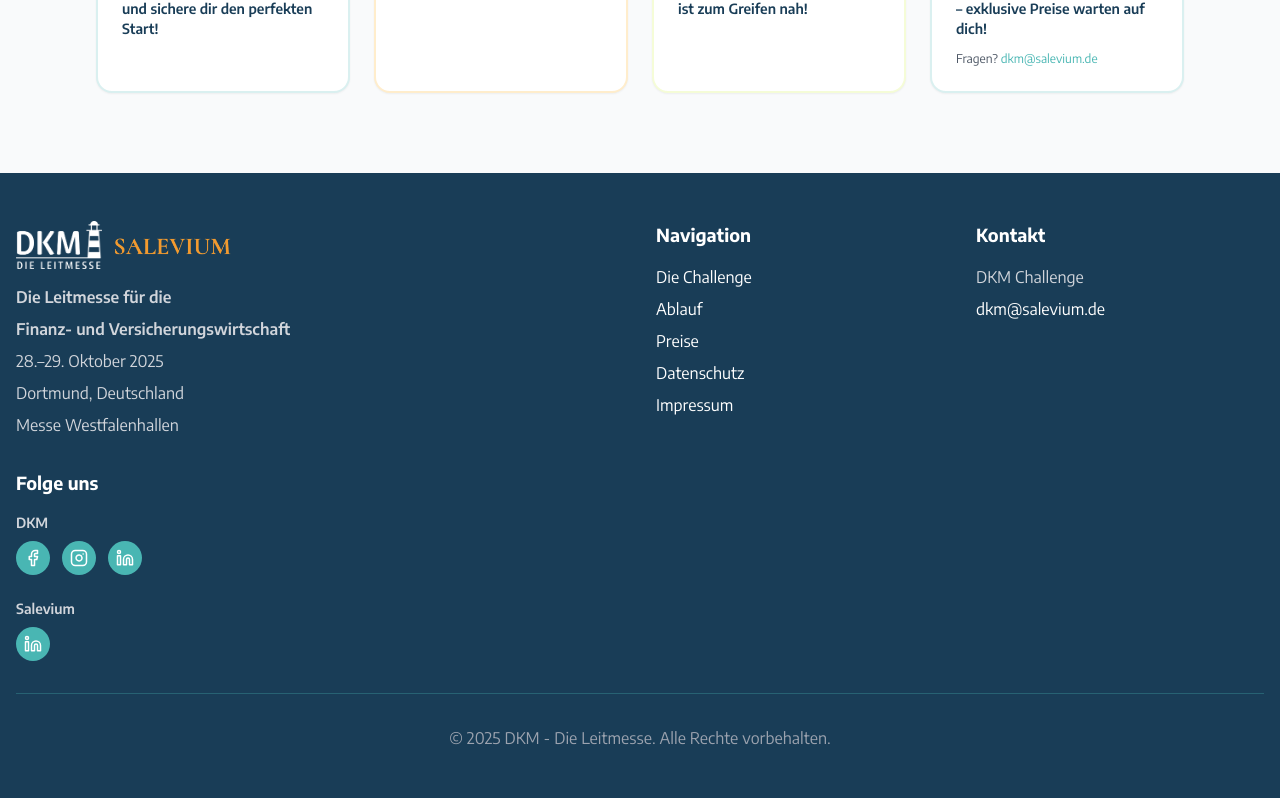
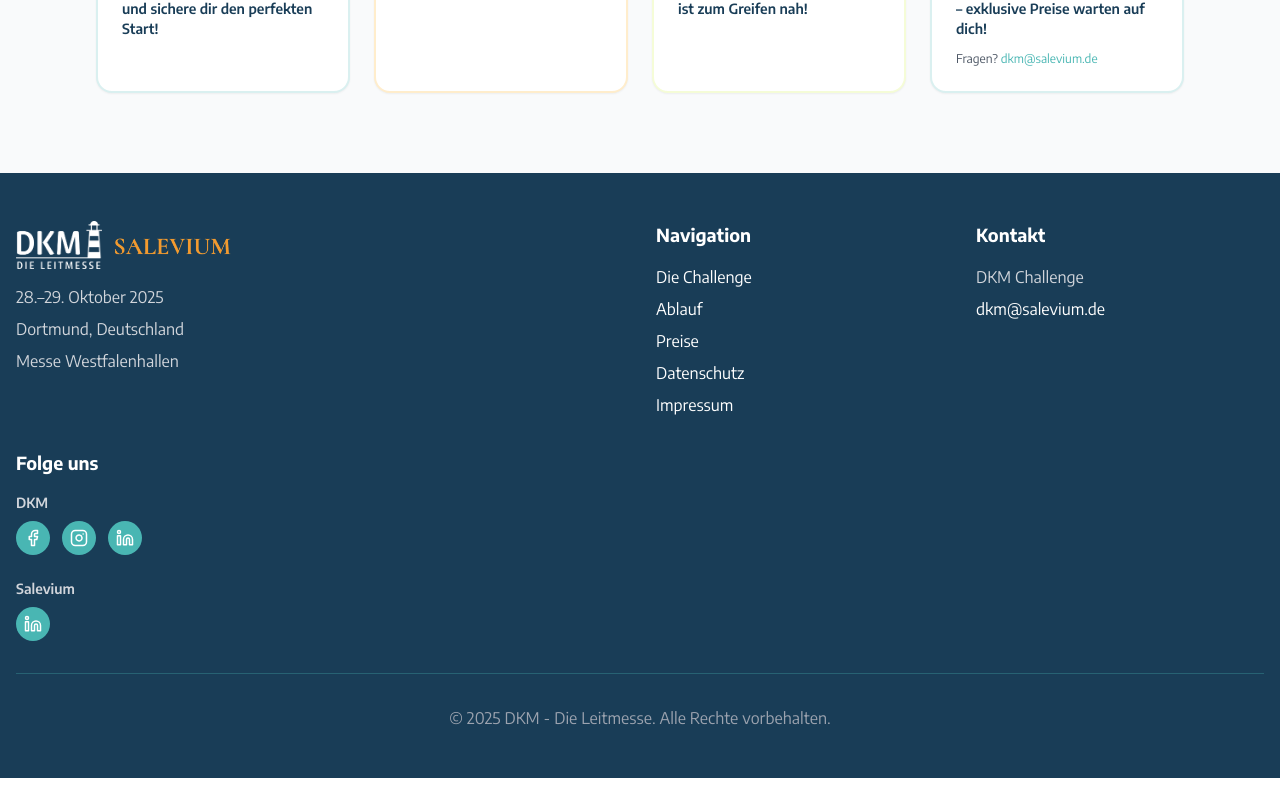
Before and after one commit to tepeciksafak-lang/dkm-style-game, a React (Vite) app: page / in a window 1280 px wide. Shown: the part 1127-1925 px from the top of the page. Built offline with nearby package versions, Linux system fonts and the light colour scheme.

Commit message:
Remove redundant text from footer

```diff
--- a/src/components/Footer.tsx
+++ b/src/components/Footer.tsx
@@ -20,8 +20,6 @@ const Footer = () => {
               />
             </div>
             <div className="font-encode space-y-2 text-gray-300">
-              <p className="font-semibold">Die Leitmesse für die</p>
-              <p className="font-semibold">Finanz- und Versicherungswirtschaft</p>
               <p>28.–29. Oktober 2025</p>
               <p>Dortmund, Deutschland</p>
               <p>Messe Westfalenhallen</p>
```
